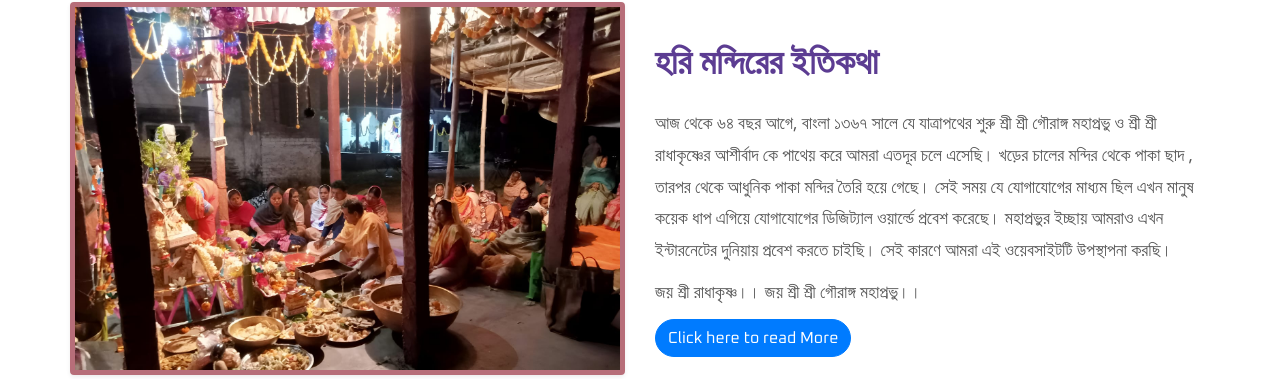
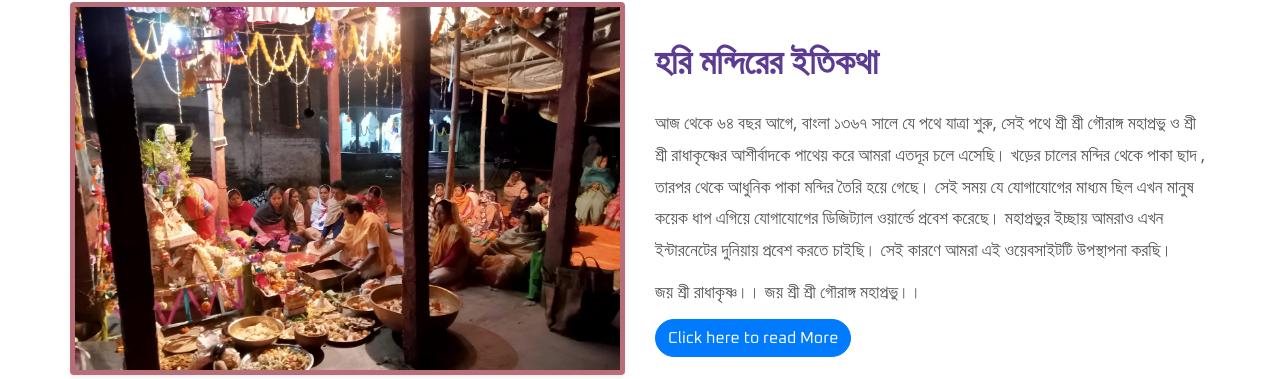
Before and after one commit to himaloy-tech/mandir-website, a Django app: page / in a window 1280 px wide. Shown: the part 977-1356 px from the top of the page. Run offline with Django 4.2, Linux system fonts and the light colour scheme; some libraries are stand-ins or nearby versions.

Commit message:
intro changed

```diff
--- a/gouribati/templates/index.html
+++ b/gouribati/templates/index.html
@@ -119,7 +119,7 @@
             <div class="col-lg-6" data-aos="fade-left">
                 <h2 class="section-title">হরি মন্দিরের ইতিকথা</h2>
                 <p class="about-text" style="margin-bottom: 10px;">
-					আজ থেকে ৬৪ বছর আগে, বাংলা ১৩৬৭ সালে যে যাত্রাপথের শুরু শ্রী শ্রী গৌরাঙ্গ মহাপ্রভু ও শ্রী শ্রী রাধাকৃষ্ণের আশীর্বাদ কে পাথেয় করে আমরা এতদূর চলে এসেছি।  খড়ের চালের মন্দির থেকে পাকা ছাদ , তারপর থেকে আধুনিক পাকা মন্দির তৈরি হয়ে গেছে। সেই সময় যে যোগাযোগের মাধ্যম ছিল এখন মানুষ কয়েক ধাপ এগিয়ে যোগাযোগের ডিজিট্যাল ওয়ার্ল্ডে প্রবেশ করেছে। মহাপ্রভুর ইচ্ছায় আমরাও এখন ইন্টারনেটের দুনিয়ায় প্রবেশ করতে চাইছি। সেই কারণে আমরা এই ওয়েবসাইটটি উপস্থাপনা করছি।
+                    আজ থেকে ৬৪ বছর আগে, বাংলা ১৩৬৭ সালে যে পথে যাত্রা শুরু,  সেই পথে শ্রী শ্রী গৌরাঙ্গ মহাপ্রভু ও শ্রী শ্রী রাধাকৃষ্ণের আশীর্বাদকে পাথেয় করে আমরা এতদূর চলে এসেছি।  খড়ের চালের মন্দির থেকে পাকা ছাদ , তারপর থেকে আধুনিক পাকা মন্দির তৈরি হয়ে গেছে। সেই সময় যে যোগাযোগের মাধ্যম ছিল এখন মানুষ কয়েক ধাপ এগিয়ে যোগাযোগের ডিজিট্যাল ওয়ার্ল্ডে প্রবেশ করেছে। মহাপ্রভুর ইচ্ছায় আমরাও এখন ইন্টারনেটের দুনিয়ায় প্রবেশ করতে চাইছি। সেই কারণে আমরা এই ওয়েবসাইটটি উপস্থাপনা করছি।
 				</p>
 
 				<p class="about-text" style="margin-bottom: 10px;">
```
